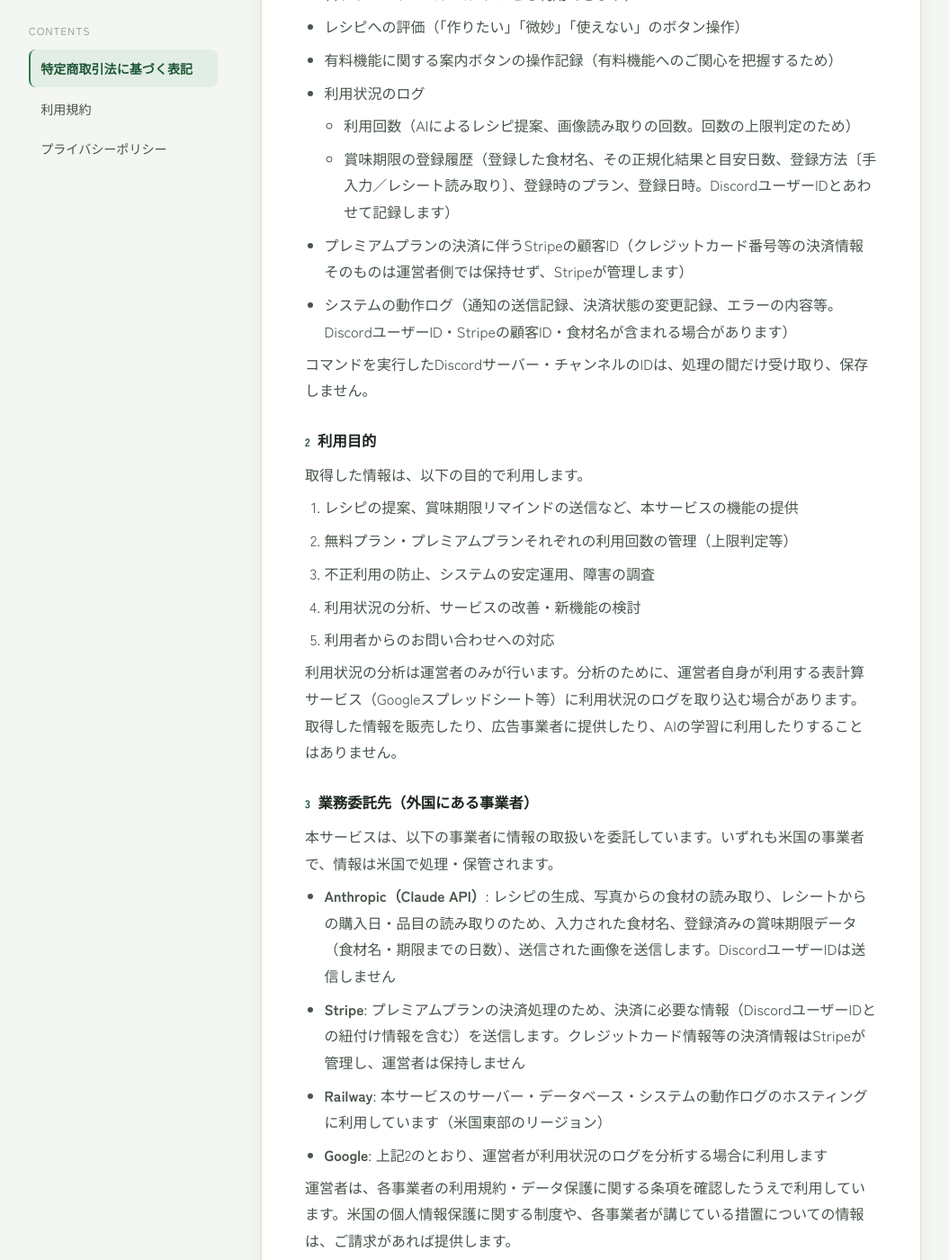
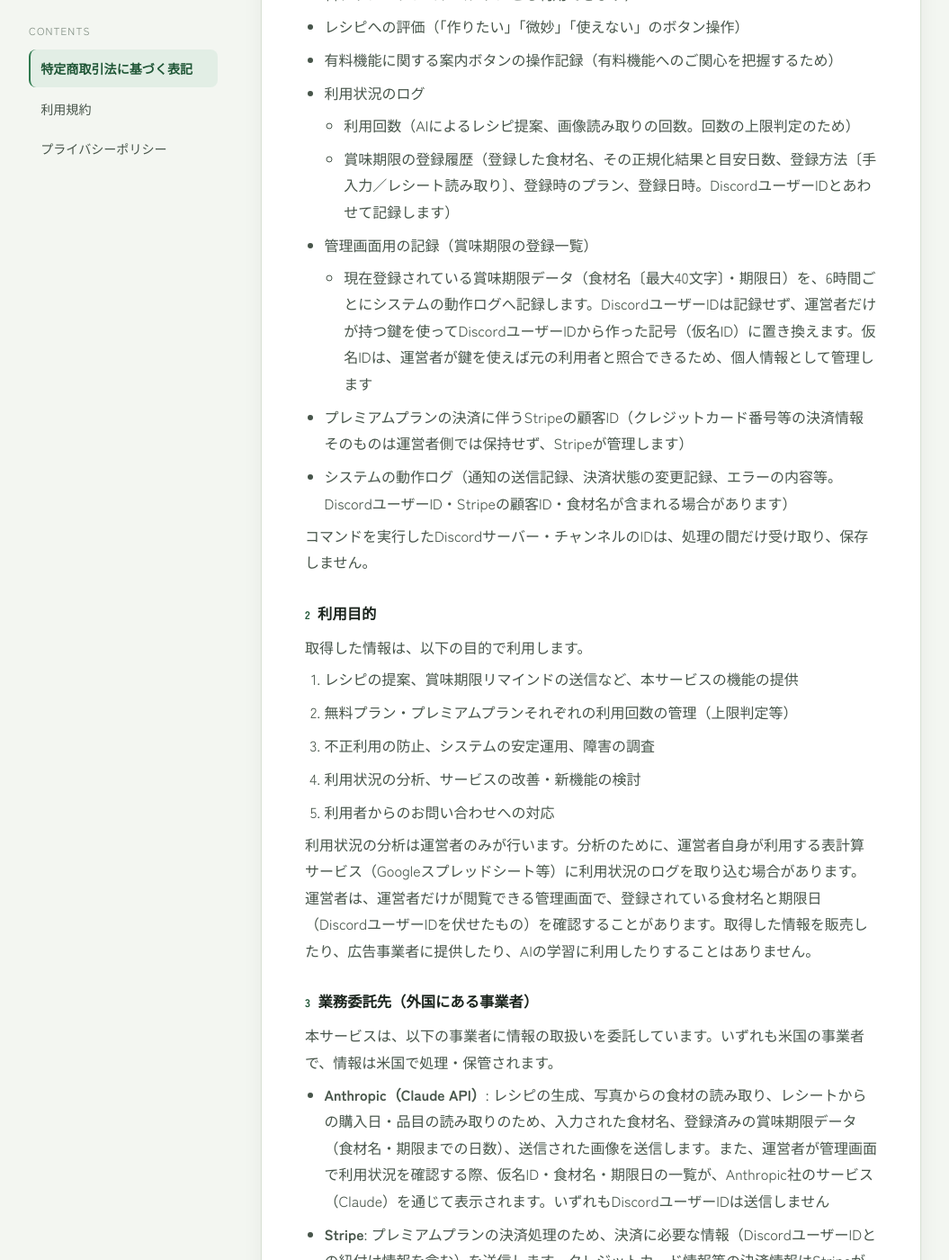
Before and after one commit to arts237/makanai-chef-site, a Jekyll site: the page built from legal.html, in a window 1280 px wide and 1400 px high, scrolled down 5017 px. Shown: the whole window at 90% size, without its empty margins (112-1167 px from the left). Built offline with Jekyll 4.4.1, drawn with Linux system fonts in a browser that asks for light colours; some of the changed text lies outside the part shown.

Commit message:
プライバシーポリシーを改訂（管理画面用の記録〔仮名ID・食材名・期限日〕を追記）

```diff
--- a/legal.html
+++ b/legal.html
@@ -450,6 +450,7 @@ permalink: /legal/
 <li>賞味期限の登録履歴（登録した食材名、その正規化結果と目安日数、登録方法〔手入力／レシート読み取り〕、登録時のプラン、登録日時。DiscordユーザーIDとあわせて記録します）</li>
 </ul>
 </li>
+<li>管理画面用の記録（賞味期限の登録一覧）<ul><li>現在登録されている賞味期限データ（食材名〔最大40文字〕・期限日）を、6時間ごとにシステムの動作ログへ記録します。DiscordユーザーIDは記録せず、運営者だけが持つ鍵を使ってDiscordユーザーIDから作った記号（仮名ID）に置き換えます。仮名IDは、運営者が鍵を使えば元の利用者と照合できるため、個人情報として管理します</li></ul></li>
 <li>プレミアムプランの決済に伴うStripeの顧客ID（クレジットカード番号等の決済情報そのものは運営者側では保持せず、Stripeが管理します）</li>
 <li>システムの動作ログ（通知の送信記録、決済状態の変更記録、エラーの内容等。DiscordユーザーID・Stripeの顧客ID・食材名が含まれる場合があります）</li>
 </ul>
@@ -466,14 +467,14 @@ permalink: /legal/
 <li>利用状況の分析、サービスの改善・新機能の検討</li>
 <li>利用者からのお問い合わせへの対応</li>
 </ol>
-<p>利用状況の分析は運営者のみが行います。分析のために、運営者自身が利用する表計算サービス（Googleスプレッドシート等）に利用状況のログを取り込む場合があります。取得した情報を販売したり、広告事業者に提供したり、AIの学習に利用したりすることはありません。</p>
+<p>利用状況の分析は運営者のみが行います。分析のために、運営者自身が利用する表計算サービス（Googleスプレッドシート等）に利用状況のログを取り込む場合があります。運営者は、運営者だけが閲覧できる管理画面で、登録されている食材名と期限日（DiscordユーザーIDを伏せたもの）を確認することがあります。取得した情報を販売したり、広告事業者に提供したり、AIの学習に利用したりすることはありません。</p>
       </div>
 
       <div class="article">
         <h3><span class="num">3</span>業務委託先（外国にある事業者）</h3>
         <p>本サービスは、以下の事業者に情報の取扱いを委託しています。いずれも米国の事業者で、情報は米国で処理・保管されます。</p>
 <ul>
-<li><strong>Anthropic（Claude API）</strong>: レシピの生成、写真からの食材の読み取り、レシートからの購入日・品目の読み取りのため、入力された食材名、登録済みの賞味期限データ（食材名・期限までの日数）、送信された画像を送信します。DiscordユーザーIDは送信しません</li>
+<li><strong>Anthropic（Claude API）</strong>: レシピの生成、写真からの食材の読み取り、レシートからの購入日・品目の読み取りのため、入力された食材名、登録済みの賞味期限データ（食材名・期限までの日数）、送信された画像を送信します。また、運営者が管理画面で利用状況を確認する際、仮名ID・食材名・期限日の一覧が、Anthropic社のサービス（Claude）を通じて表示されます。いずれもDiscordユーザーIDは送信しません</li>
 <li><strong>Stripe</strong>: プレミアムプランの決済処理のため、決済に必要な情報（DiscordユーザーIDとの紐付け情報を含む）を送信します。クレジットカード情報等の決済情報はStripeが管理し、運営者は保持しません</li>
 <li><strong>Railway</strong>: 本サービスのサーバー・データベース・システムの動作ログのホスティングに利用しています（米国東部のリージョン）</li>
 <li><strong>Google</strong>: 上記2のとおり、運営者が利用状況のログを分析する場合に利用します</li>
@@ -519,6 +520,10 @@ permalink: /legal/
 <td>記録から30日。経過後に自動で削除します</td>
 </tr>
 <tr>
+<td>管理画面用の記録（仮名ID・食材名・期限日）</td>
+<td>記録から7日で、ホスティング事業者（Railway）の保存期間により自動で削除されます。削除・利用停止のご請求をいただいた場合は、以後記録しません。記録済みの分は個別に削除できないため、7日以内に自動で削除されます</td>
+</tr>
+<tr>
 <td>買い足し候補（レシピ提案時の一時データ）</td>
 <td>最大24時間（サーバーのメモリ上のみ。データベースには保存しません）</td>
 </tr>
@@ -543,6 +548,7 @@ permalink: /legal/
         <p>保有する個人情報の開示・訂正・利用停止・削除等のご請求は、下記のお問い合わせ先までメールでご連絡ください。</p>
 <ul>
 <li>ご本人確認のため、運営者からDiscordのDMで確認コードをお送りします。そのコードをメールでご返信いただくことで、DiscordユーザーIDのご本人であることを確認します</li>
+<li>管理画面用の記録も、開示等のご請求の対象です</li>
 <li>手数料はかかりません</li>
 <li>開示は、メールまたはDiscordのDMで行います</li>
 <li>削除のご請求には、ご本人確認から原則14日以内に対応します</li>
@@ -555,7 +561,7 @@ permalink: /legal/
 <li>データベース・サーバーの管理画面にアクセスできるのは運営者1名のみです</li>
 <li>外部サービスのAPIキー等の認証情報は、ソースコードとは別に管理しています</li>
 <li>外部サービスとの通信は暗号化されています</li>
-<li>利用状況のログは保存期間を定めて自動で削除し、統計の記録には件数のみを出力しています</li>
+<li>利用状況のログは保存期間を定めて自動で削除しています。管理画面用の記録では、DiscordユーザーIDを仮名IDに置き換えて出力しています。管理画面を閲覧できるのは運営者1名のみで、管理画面は表示のためにだけ記録を読み込み、別の場所には保存しません</li>
 <li>委託先の所在国（米国）の個人情報保護に関する制度を把握したうえで、上記の措置を講じています</li>
 </ul>
       </div>
@@ -580,7 +586,7 @@ permalink: /legal/
         <p>運営者は、必要に応じて本ポリシーの内容を変更することがあります。変更後のポリシーは、本ページに掲載した時点から効力を生じるものとします。利用目的の変更など重要な変更を行う場合は、事前に本ページおよびDiscordのサポートサーバー等でお知らせします。</p>
       </div>
 
-      <p class="updated">最終更新: 2026年9月29日</p>
+      <p class="updated">最終更新: 2026年10月2日</p>
     </section>
   </main>
 </div>
```
